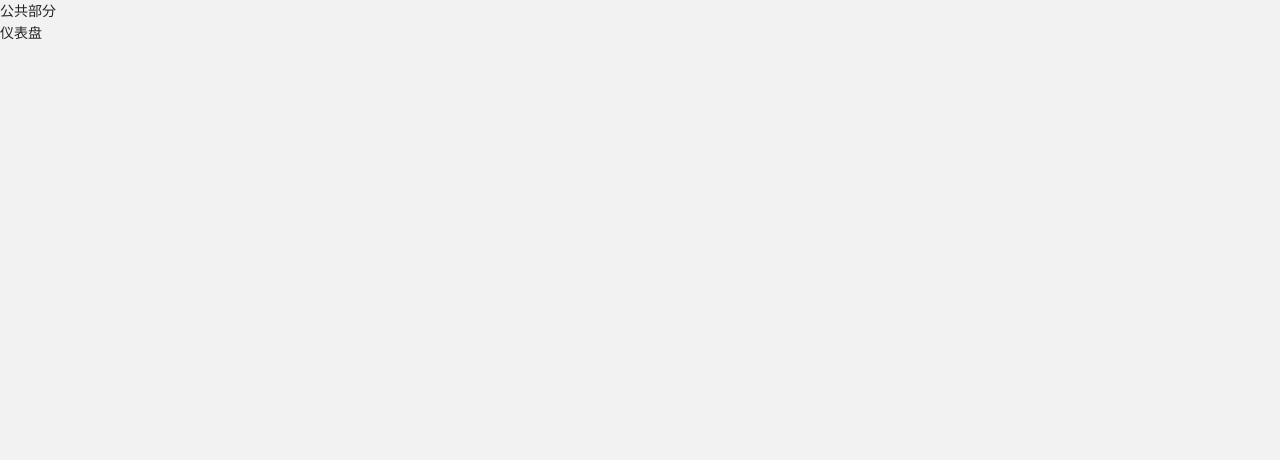
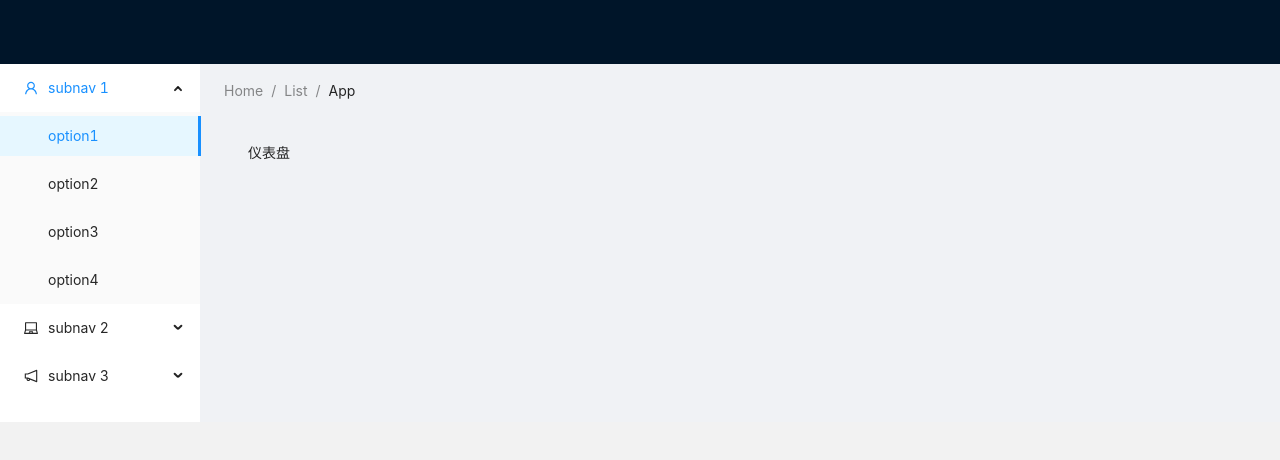
Before and after one commit to lubenweiniubi1/react-admin, a React (Create React App) app: page /#/admin/dashboard in a window 1280 px wide. Shown: the top 460 px of the page. Built offline with nearby package versions, Linux system fonts and the light colour scheme.

Commit message:
在antd找框架

```diff
--- a/src/App.js
+++ b/src/App.js
@@ -3,12 +3,12 @@ import { Loading } from "./component"
 
 import { Route, Switch, Redirect } from "react-router-dom"
 import { adminRouter } from "./routes"
+import { Frame } from "./component"
 
 class App extends Component {
   render() {
     return (
-      <div>
-        <div>公共部分</div>
+      <Frame>
         <Suspense fallback={<Loading />}>
           <Switch>
             {adminRouter.map((route) => {
@@ -31,7 +31,7 @@ class App extends Component {
             <Redirect to="/404"></Redirect>
           </Switch>
         </Suspense>
-      </div>
+      </Frame>
     )
   }
 }
--- /dev/null
+++ b/src/component/Frame/index.js
@@ -0,0 +1,71 @@
+import React, { Component } from "react"
+import { Layout, Menu, Breadcrumb } from "antd"
+import {
+  UserOutlined,
+  LaptopOutlined,
+  NotificationOutlined,
+} from "@ant-design/icons"
+
+const { Header, Content, Sider } = Layout
+const { SubMenu } = Menu
+export default class Frame extends Component {
+  render() {
+    return (
+      <Layout>
+        <Header className="header">
+          <div className="logo" />
+        </Header>
+        <Layout>
+          <Sider width={200} className="site-layout-background">
+            <Menu
+              mode="inline"
+              defaultSelectedKeys={["1"]}
+              defaultOpenKeys={["sub1"]}
+              style={{ height: "100%", borderRight: 0 }}
+            >
+              <SubMenu key="sub1" icon={<UserOutlined />} title="subnav 1">
+                <Menu.Item key="1">option1</Menu.Item>
+                <Menu.Item key="2">option2</Menu.Item>
+                <Menu.Item key="3">option3</Menu.Item>
+                <Menu.Item key="4">option4</Menu.Item>
+              </SubMenu>
+              <SubMenu key="sub2" icon={<LaptopOutlined />} title="subnav 2">
+                <Menu.Item key="5">option5</Menu.Item>
+                <Menu.Item key="6">option6</Menu.Item>
+                <Menu.Item key="7">option7</Menu.Item>
+                <Menu.Item key="8">option8</Menu.Item>
+              </SubMenu>
+              <SubMenu
+                key="sub3"
+                icon={<NotificationOutlined />}
+                title="subnav 3"
+              >
+                <Menu.Item key="9">option9</Menu.Item>
+                <Menu.Item key="10">option10</Menu.Item>
+                <Menu.Item key="11">option11</Menu.Item>
+                <Menu.Item key="12">option12</Menu.Item>
+              </SubMenu>
+            </Menu>
+          </Sider>
+          <Layout style={{ padding: "0 24px 24px" }}>
+            <Breadcrumb style={{ margin: "16px 0" }}>
+              <Breadcrumb.Item>Home</Breadcrumb.Item>
+              <Breadcrumb.Item>List</Breadcrumb.Item>
+              <Breadcrumb.Item>App</Breadcrumb.Item>
+            </Breadcrumb>
+            <Content
+              className="site-layout-background"
+              style={{
+                padding: 24,
+                margin: 0,
+                minHeight: 280,
+              }}
+            >
+              {this.props.children}
+            </Content>
+          </Layout>
+        </Layout>
+      </Layout>
+    )
+  }
+}
--- a/src/component/index.js
+++ b/src/component/index.js
@@ -1 +1,2 @@
 export { default as Loading } from "./Loading"
+export { default as Frame } from "./Frame"
```
Also changed, not shown: src/component/Frame/logo.png (added).
